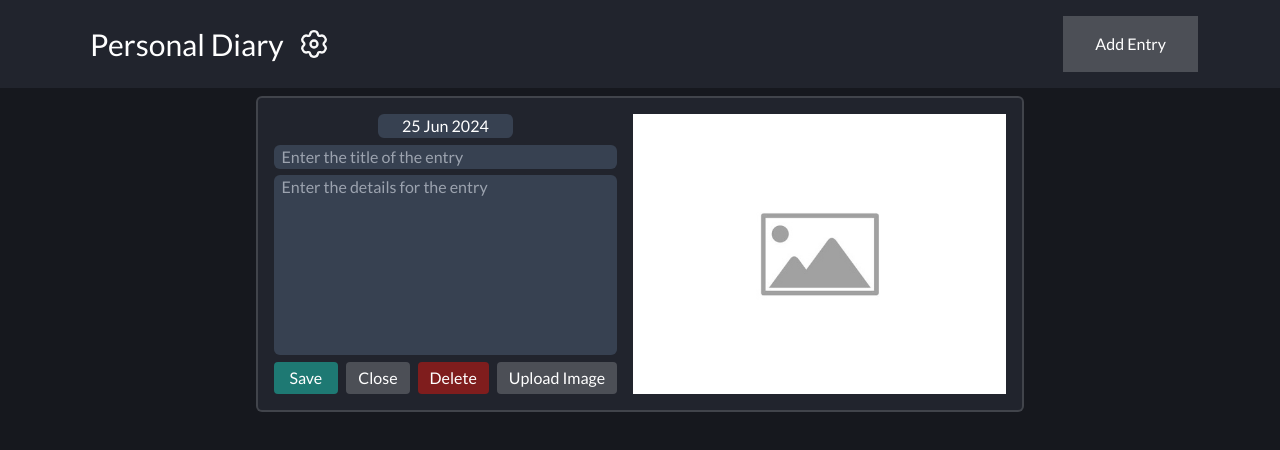
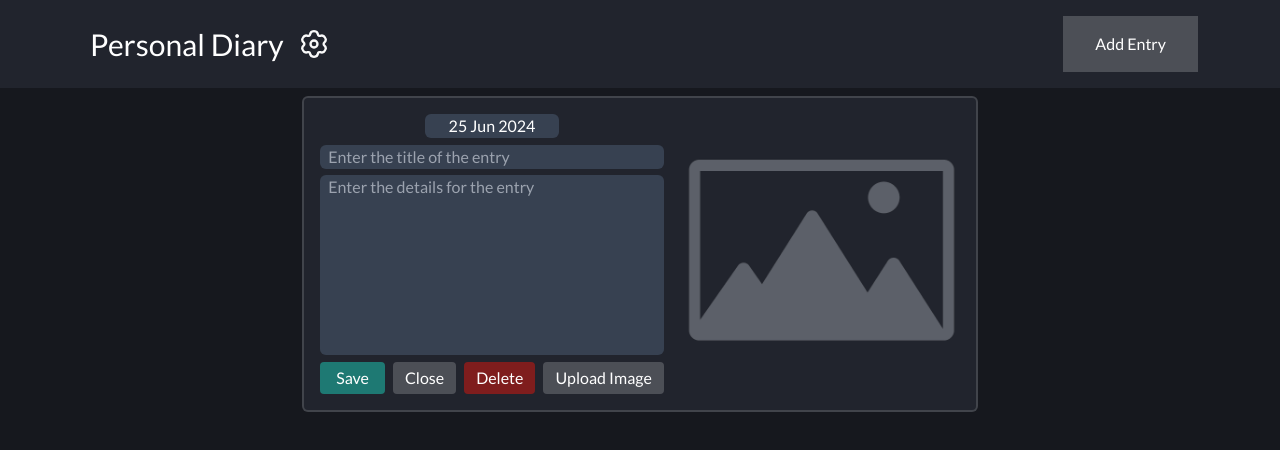
Before and after one commit to hexzoner/personal-diary, a React (Vite) app: page / in a window 1280 px wide. Both pictures are taken after a click on the button "Add Entry". Shown: the top 450 px of the page. Built offline with nearby package versions, Linux system fonts and the light colour scheme.

Commit message:
polishing

```diff
--- a/src/DiaryEntryDetails.jsx
+++ b/src/DiaryEntryDetails.jsx
@@ -1,4 +1,4 @@
-import noImage from "./assets/no-image.png";
+// import noImage from "./assets/no-image.png";
 import { useState } from "react";
 import { SaveListToStorage } from "./storage";
 import imageCompression from "browser-image-compression";
@@ -84,7 +84,7 @@ export default function DiaryEntryDetails({ entry, SetDiaryEntry, SetShowDiaryDe
 
   function getEntryImage() {
     if (file) return file;
-    else return entry.img ? entry.img : noImage;
+    else return entry.img ? entry.img : "";
   }
 
   return (
--- a/src/DiaryList.jsx
+++ b/src/DiaryList.jsx
@@ -1,13 +1,13 @@
 import { useState, useEffect } from "react";
 import DiaryListItem from "./DiaryListItem";
 import DiaryEntryDetails from "./DiaryEntryDetails";
-import noImage from "./assets/no-image.png";
+// import noImage from "./assets/no-image.png";
 import { GetListFromStorage, LoadSettings } from "./storage";
 import Header from "./Header";
 
 export default function DiaryList() {
   const [DiaryList, SetDiaryList] = useState([]);
-  const [DiaryEntry, SetDiaryEntry] = useState({ id: 0, title: "", date: "2024-06-24", img: noImage, content: "" });
+  const [DiaryEntry, SetDiaryEntry] = useState({ id: 0, title: "", date: "2024-06-24", img: "", content: "" });
   const [ShowEntryExists, SetShowEntryExists] = useState(false);
   const [ShowDiaryDetails, SetShowDiaryDetails] = useState(false);
   const [DiarySettings, SetDiarySettings] = useState({ allowMultipleEtries: true });
--- a/src/Header.jsx
+++ b/src/Header.jsx
@@ -1,5 +1,5 @@
-// import noImage from "./assets/no-image.png";
-import noImage from "./assets/placeholder-image.jpg";
+import noImage from "./assets/default_placeholder.png";
+// import noImage from "./assets/placeholder-image.jpg";
 import settingsIcon from "./assets/SettingsGear.svg";
 import Settings from "./Settings";
 import { useState, useEffect } from "react";
```
Also changed, not shown: src/assets/default_placeholder.png (added), 1 other file (tests, documents, lock files or other folders).
